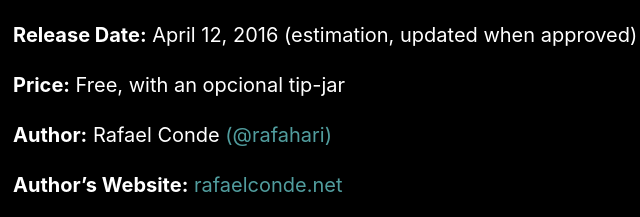
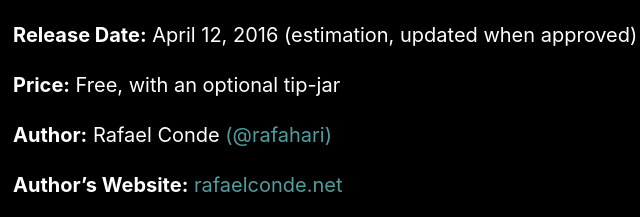
Before and after one commit to rafaelconde/BreakThisSafeWebsite, a plain HTML site: page press.html in a window 1280 px wide. Shown: the part 342-559 px from the top of the page, 535-1175 px from the left. Drawn offline with Linux system fonts and the light colour scheme.

Commit message:
Fixed typo

```diff
--- a/press.html
+++ b/press.html
@@ -39,7 +39,7 @@
 
             <div class="details">
               <p><strong>Release Date:</strong> April 12, 2016 (estimation, updated when approved)</p>
-              <p><strong>Price:</strong> Free, with an opcional tip-jar</p>
+              <p><strong>Price:</strong> Free, with an optional tip-jar</p>
               <p><strong>Author:</strong> Rafael Conde <a target="_blank" href="http://twitter.com/rafahari">(@rafahari)</a></p>
               <p><strong>Author’s Website:</strong> <a target="_blank" href="http://rafaelconde.net">rafaelconde.net</a></p>
               <p></p>
```
